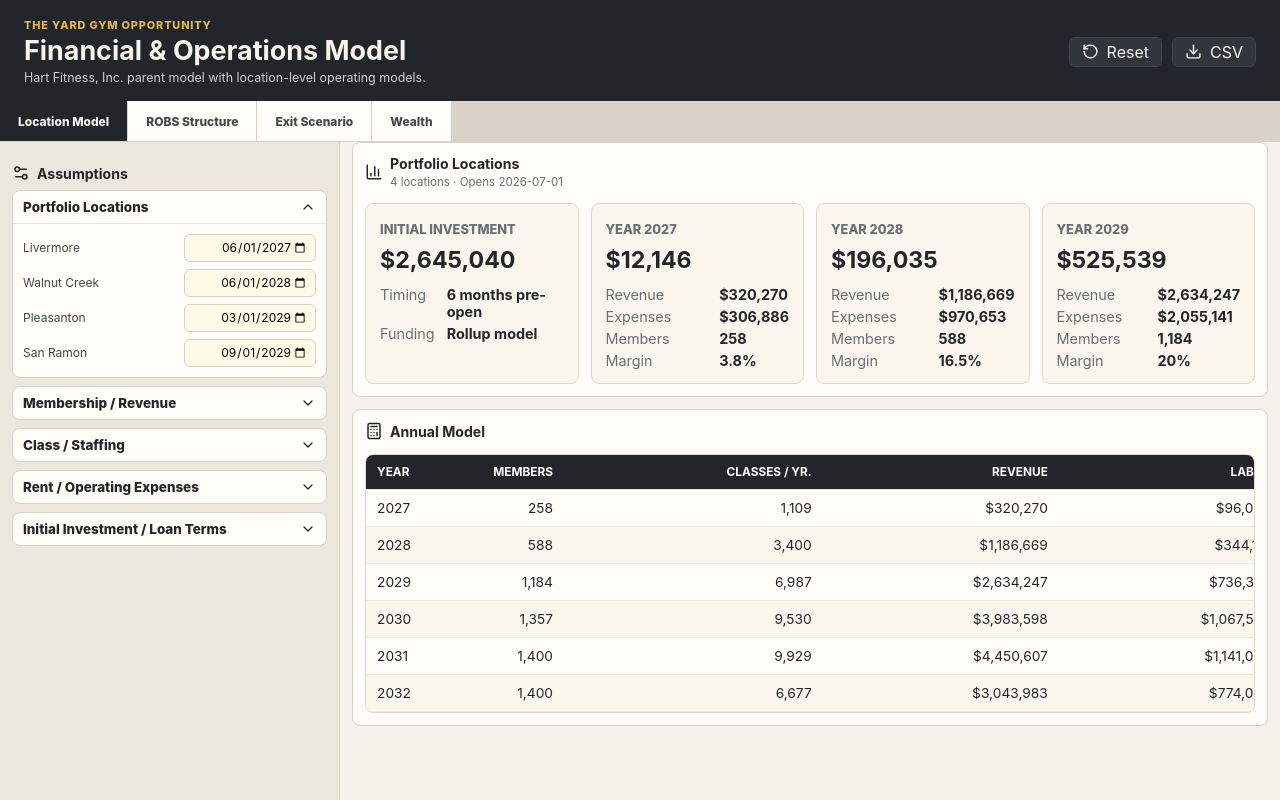
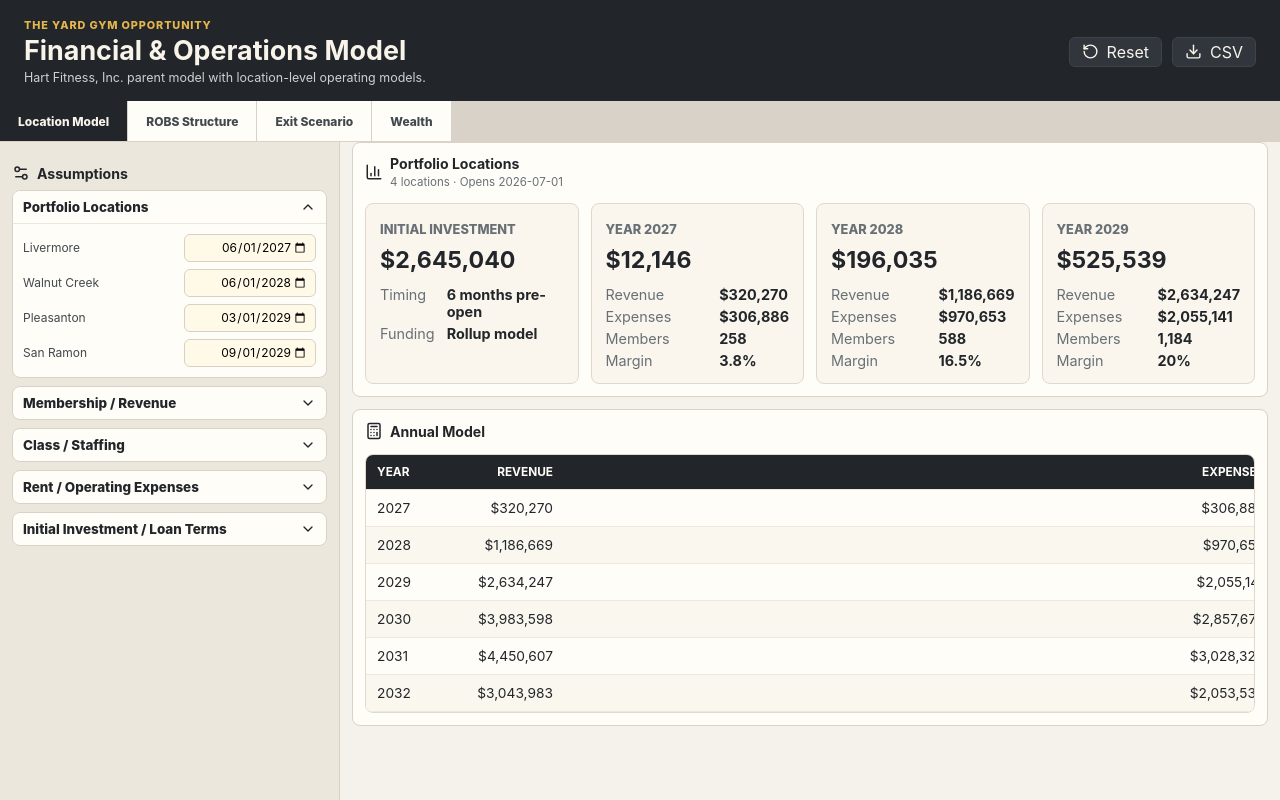
Before and after one commit to jkhart/theyardgym-financials, a React (Vite) app: page / in a window 1280 px wide. Shown: the top 800 px of the page. Built offline with nearby package versions, Linux system fonts and the light colour scheme.

Commit message:
Simplify annual income statement table

```diff
--- a/src/components/Dashboard.jsx
+++ b/src/components/Dashboard.jsx
@@ -56,13 +56,8 @@ export function Dashboard({ model, locationMeta }) {
             <thead>
               <tr>
                 <th>Year</th>
-                <th>Members</th>
-                <th>Classes / Yr.</th>
                 <th>Revenue</th>
-                <th>Labor</th>
-                <th>Rent</th>
-                <th>Other Expenses</th>
-                <th>Total Expenses</th>
+                <th>Expenses</th>
                 <th>Op Profit</th>
                 <th>Margin</th>
               </tr>
@@ -71,12 +66,7 @@ export function Dashboard({ model, locationMeta }) {
               {model.years.map((m) => (
                 <tr key={m.year}>
                   <td>{m.year}</td>
-                  <td>{formatValue(m.totalMembers, "number")}</td>
-                  <td>{formatValue(m.monthlySlots, "number")}</td>
                   <td>{money.format(m.operatingRevenue)}</td>
-                  <td>{money.format(m.labor)}</td>
-                  <td>{money.format(m.rent)}</td>
-                  <td>{money.format(m.totalExpenses - m.labor - m.rent)}</td>
                   <td>{money.format(m.totalExpenses)}</td>
                   <td className={m.grossOperatingProfit < 0 ? "negative" : "positive"}>
                     {money.format(m.grossOperatingProfit)}
```
